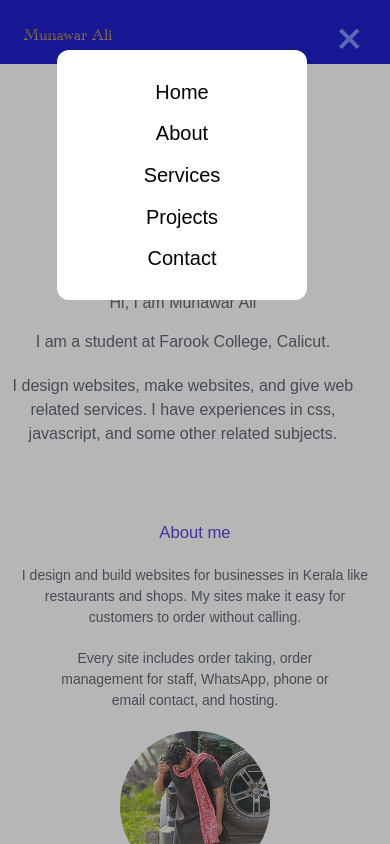
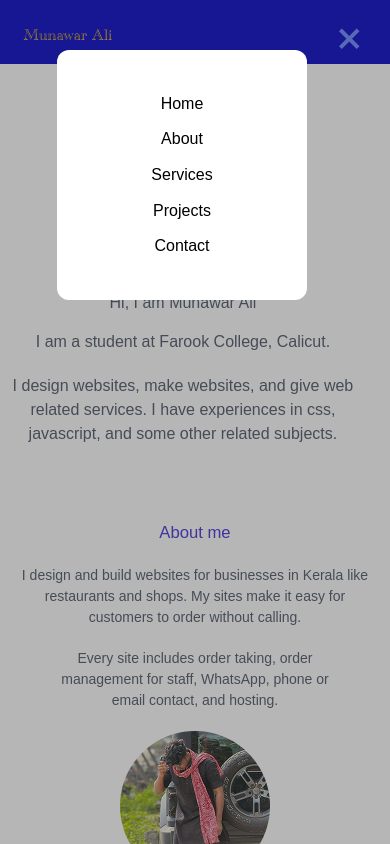
Before and after one commit to Webmav/my-portfolio, a React (Vite) app: page / in a window 390 px wide. Both pictures are taken after a click on the icon 349 px from the left and 39 px from the top of the page. Shown: the top 844 px of the page. Built offline with nearby package versions, Linux system fonts and the light colour scheme; a web font is replaced by a local one.

Commit message:
changed menu size while in smaller screen.

```diff
--- a/src/components/Navbar.jsx
+++ b/src/components/Navbar.jsx
@@ -33,31 +33,31 @@ export default function Navbar() {
                 <NavLink
                     className={LinkClass}
                     to="/">
-                    <li className='text-[20px] md:text-white active:text-gray-300'>Home</li>
+                    <li className='md:text-[20px] md:text-white active:text-gray-300'>Home</li>
                 </NavLink>
 
                 <NavLink
                     className={LinkClass}
                     to="/about">
-                    <li className='text-[20px] md:text-white active:text-gray-300'>About</li>
+                    <li className='md:text-[20px] md:text-white active:text-gray-300'>About</li>
                 </NavLink>
 
                 <NavLink
                     className={LinkClass}
                     to="/services">
-                    <li className='text-[20px] md:text-white active:text-gray-300'>Services</li>
+                    <li className='md:text-[20px] md:text-white active:text-gray-300'>Services</li>
                 </NavLink>
 
                 <NavLink
                     className={LinkClass}
                     to="/projects">
-                    <li className='text-[20px] md:text-white active:text-gray-300'>Projects</li>
+                    <li className='md:text-[20px] md:text-white active:text-gray-300'>Projects</li>
                 </NavLink>
 
                 <NavLink
                     className={LinkClass}
                     to="/contact">
-                    <li className='text-[20px] md:text-white active:text-gray-300'>Contact</li>
+                    <li className='md:text-[20px] md:text-white active:text-gray-300'>Contact</li>
                 </NavLink>
             </ul>
 
```
